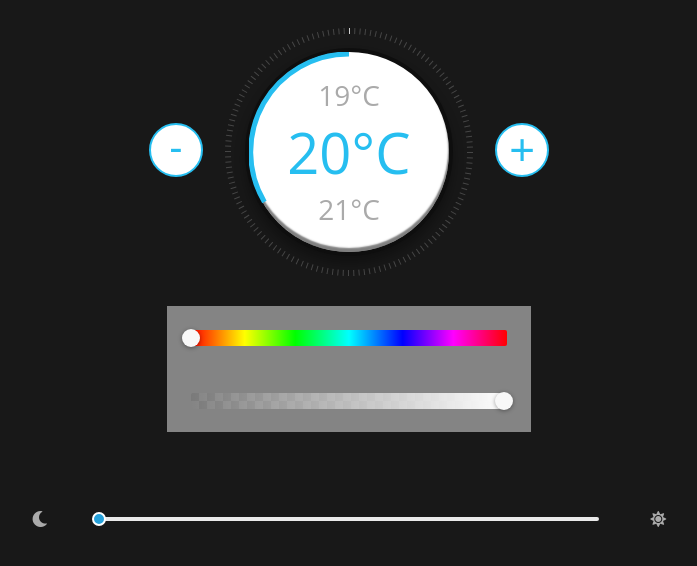
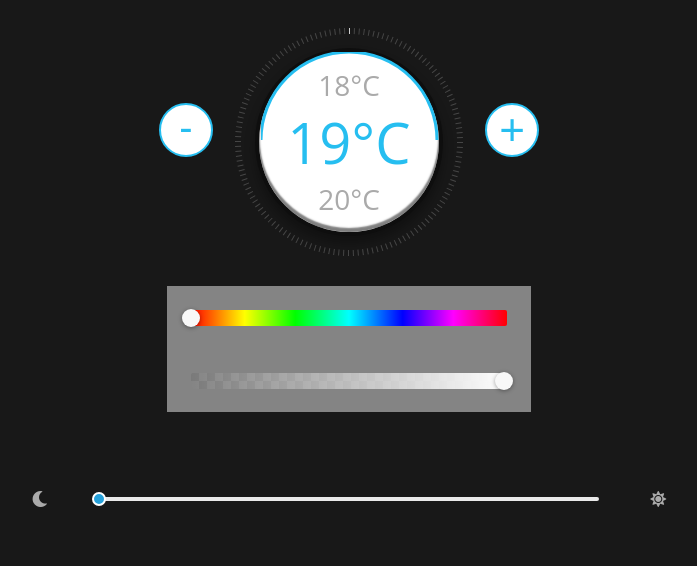
Before and after one commit to PratikLunagaria/AC-Remote-widgets, a React (Create React App) app: page / in a window 1280 px wide. Shown: the top 566 px of the page, without its empty margins (291-988 px from the left). Built offline with nearby package versions, Linux system fonts and the light colour scheme.

Commit message:
one small bug remaining

```diff
--- a/package.json
+++ b/package.json
@@ -9,7 +9,8 @@
     "react": "^16.6.1",
     "react-color": "^2.14.1",
     "react-dom": "^16.6.1",
-    "react-scripts": "2.1.1"
+    "react-scripts": "2.1.1",
+    "svg-knob": "^1.7.0"
   },
   "scripts": {
     "start": "react-scripts start",
--- a/src/sass/Temperature.scss
+++ b/src/sass/Temperature.scss
@@ -3,8 +3,8 @@
 .knob-surround {
     position: relative;
     background-color: grey;
-    width: 200px;
-    height: 200px;
+    width: 180px;
+    height: 180px;
     border-radius: 50%;
     border: solid 0.25em #0e0e0e;
     margin: 3em auto;
@@ -13,7 +13,10 @@
     filter: progid:DXImageTransform.Microsoft.gradient(startColorstr='#131313', endColorstr='#1d1d1d', GradientType=0);
     box-shadow: 0 0.2em 0.1em 0.05em rgba(255, 255, 255, 0.1) inset, 0 -0.2em 0.1em 0.05em rgba(0, 0, 0, 0.5) inset, 0 0.5em 0.65em 0 rgba(0, 0, 0, 0.3);
   }
-  #knob {
+  .knob{
+    width: 150px !important;
+  }
+  #knobcontent {
     display: flex;
     flex-direction: column;
     align-items: center;
@@ -39,6 +42,7 @@
 //   }
   .min,
   .max {
+    cursor: pointer;
     display: block;
     font-family: "Varela Round", sans-serif;
     text-transform: uppercase;
@@ -51,7 +55,6 @@
     background-color: white;
   }
   .min {
-
     bottom: 75px;
     left: -100px;
     font-size: 2.5rem;
@@ -95,11 +98,8 @@
     }
 #level{
     position: absolute;
-//   margin: 50px;
-  width: 250px;
-  height: 250px;
-  top: 0;
-  left: 0;
+  margin-left: 2px;
+  left:0
 }
 
 #cp{
--- a/src/widgets/Temperature.js
+++ b/src/widgets/Temperature.js
@@ -1,52 +1,72 @@
-import React, { Component } from 'react'
+import React, { Component } from 'react';
+// import {svgKnob} from 'svg-knob';
+import Tempsvg from './Tempsvg';
 
 export default class Temperature extends Component {
     constructor(props){
         super(props);
         this.state={
-            dAngle: 0,
-            currentTemp: 20,
+            dAngle: 180,
+            currentTemp: 19,
+            pathProps: 'M 15.39 150 A 98 98 0, 0, 1, 100 2'
         }
         this.updateArc = this.updateArc.bind(this);
+        this.increase = this.increase.bind(this);
+        this.reduce = this.reduce.bind(this);
     }
 
-    increase(){
-        this.setState({
-            dAngle: this.state.dAngle+1
-        })
+    componentDidMount(){
+      this.updateArc();
     }
-    updateArc(dAngle){
+
+    async increase(){
+        if (this.state.currentTemp >= 19 && this.state.currentTemp <= 33){
+        await this.setState((prevState, props) => ({
+            dAngle: prevState.dAngle+12,
+            currentTemp: prevState.currentTemp+1
+        }))
+        this.updateArc();
+      }
+
+    }
+
+    async reduce(){
+     if (this.state.currentTemp <= 34 && this.state.currentTemp > 19){
+      await this.setState((prevState, props) => ({
+        dAngle: prevState.dAngle-12,
+        currentTemp: prevState.currentTemp-1
+    }))
+    this.updateArc();
+  }
+  }
+    updateArc(){
         var rAngle = this.state.dAngle*(Math.PI / 180);
         var x = 88 - 88 * Math.cos(rAngle) ;
         var y = - 88 * Math.sin(rAngle);
         var big = (rAngle > Math.PI)? 1:0;
         var d = 'M0,88 a88,88 0 ' + big + ',1 ' + x + ',' + y;
-        var path = document.getElementById("cp");
-        path.setAttribute('d', d);
-        var knob = document.getElementById("knob");
-        knob.style.webkitTransform = 'rotate('+(dAngle)+'deg)';
+        this.setState({
+          pathProps: d
+        });
     };
+
 
 
   render() {
     return (
       <div>
       <div class="knob-surround">
-
-      <div id="knob">
+      <div id="knobcontent">
         <div id="temp-col">
             <div className="faded-temp">{this.state.currentTemp-1}°C</div>
             <div className="active-temp">{this.state.currentTemp}°C</div>
             <div className="faded-temp">{this.state.currentTemp+1}°C</div>
         </div>
       </div>
-      <svg id='level'>
-        <path d='M 15.39 150 A 98 98 0, 0, 1, 100 2' fill='none' stroke-width='5' stroke='#26BEF0'></path>
-    </svg>
-      <span className="min">-</span>
-      <span className="max">+</span>
+      <Tempsvg pathd={this.state.pathProps}/>
+      <span className="min" onClick={this.reduce}>-</span>
+      <span className="max" onClick={this.increase}>+</span>
       <div class="ticks">
-        <div class="tick activetick"></div>
         <div class="tick"></div>
         <div class="tick"></div>
         <div class="tick"></div>
@@ -121,7 +141,8 @@ export default class Temperature extends Component {
         <div class="tick"></div>
         <div class="tick"></div>
         <div class="tick"></div>
-        <div class="tick activetick"></div>
+        <div class="tick"></div>
+        <div class="tick"></div>
         <div class="tick"></div>
         <div class="tick"></div>
         <div class="tick"></div>
--- /dev/null
+++ b/src/widgets/Tempsvg.js
@@ -0,0 +1,14 @@
+import React, { Component } from 'react'
+
+export default class Tempsvg extends Component {
+  render() {
+    return (
+      <div>
+      <svg id='level'>
+        <path d={this.props.pathd} fill='none' stroke-width='3' stroke='#26BEF0'></path>
+    </svg>
+
+      </div>
+    )
+  }
+}
```
Also changed, not shown: src/widgets/Swatches.js (deleted, +0 -23 lines), 1 other file (tests, documents, lock files or other folders).
